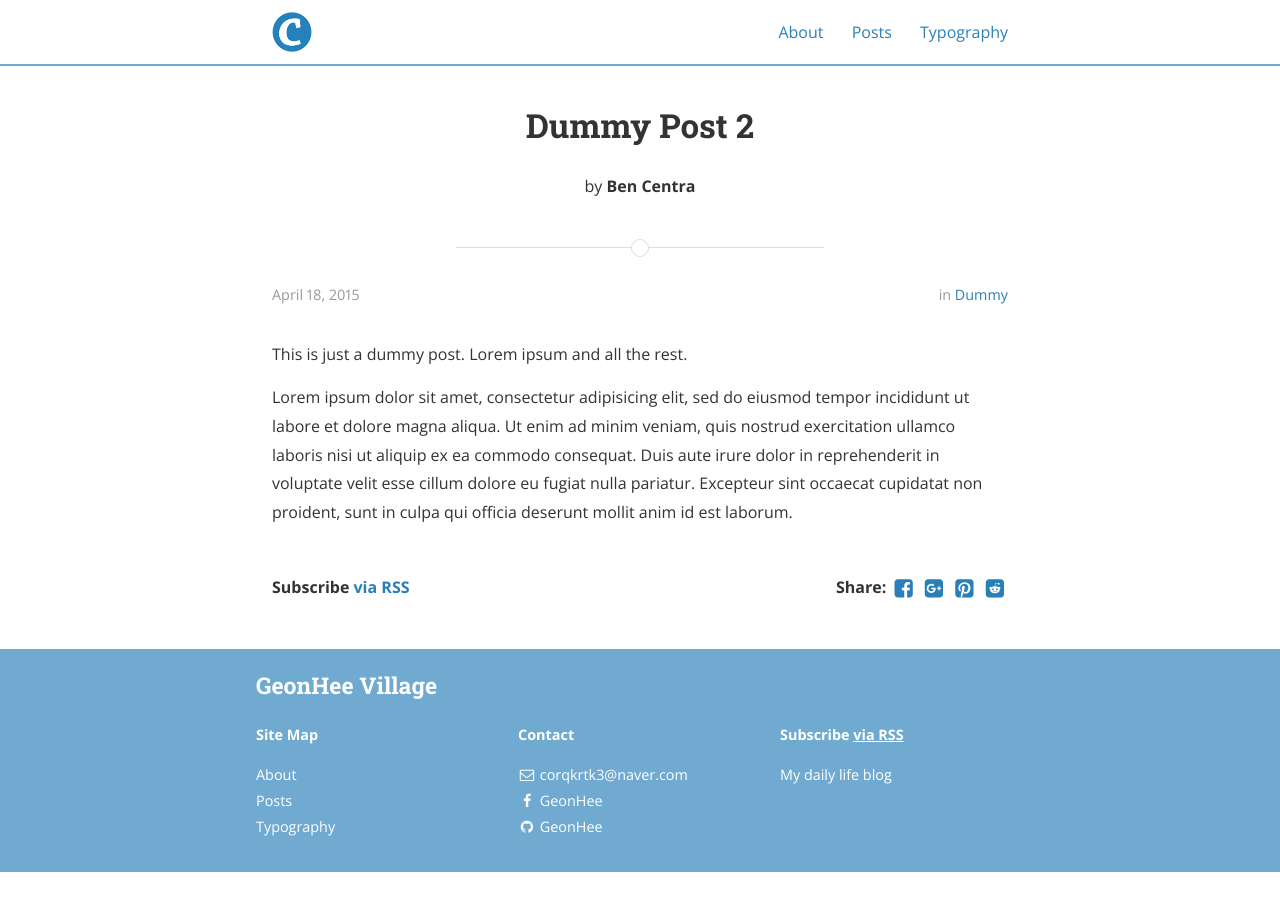
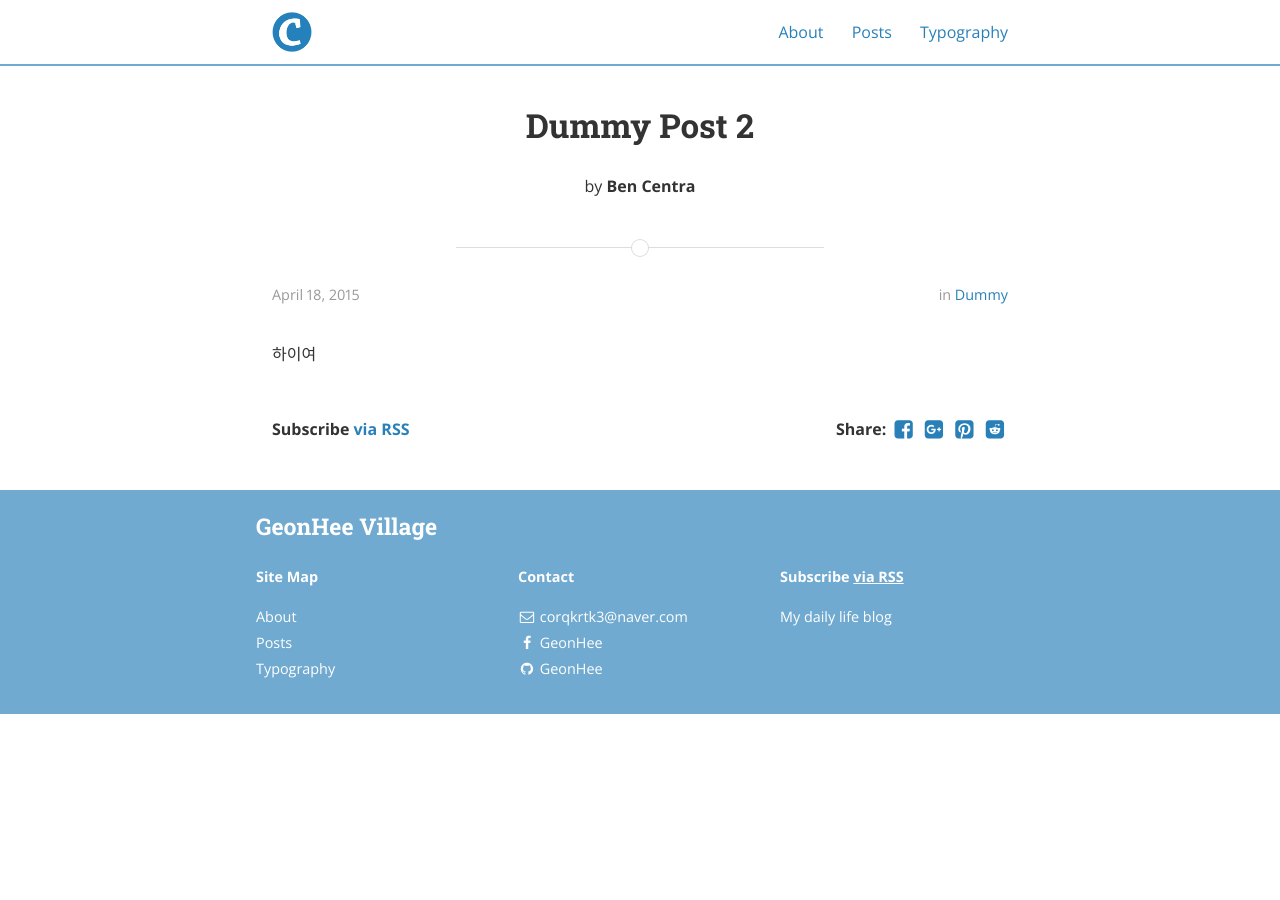
Before and after one commit to gbeea1004/gbeea1004..github.io, a Jekyll site: the page built from _posts/2015-04-18-dummy2.markdown, in a window 1280 px wide. Built offline with Jekyll 4.4.1, drawn with Linux system fonts in a browser that asks for light colours; nearby versions of some CDN libraries.

Commit message:
dummy2 modify Test

```diff
--- a/_posts/2015-04-18-dummy2.markdown
+++ b/_posts/2015-04-18-dummy2.markdown
@@ -6,11 +6,4 @@
 categories: Dummy
 ---
 
-This is just a dummy post. Lorem ipsum and all the rest.
-
-Lorem ipsum dolor sit amet, consectetur adipisicing elit, sed do eiusmod
-tempor incididunt ut labore et dolore magna aliqua. Ut enim ad minim veniam,
-quis nostrud exercitation ullamco laboris nisi ut aliquip ex ea commodo
-consequat. Duis aute irure dolor in reprehenderit in voluptate velit esse
-cillum dolore eu fugiat nulla pariatur. Excepteur sint occaecat cupidatat non
-proident, sunt in culpa qui officia deserunt mollit anim id est laborum.
+하이여
```
